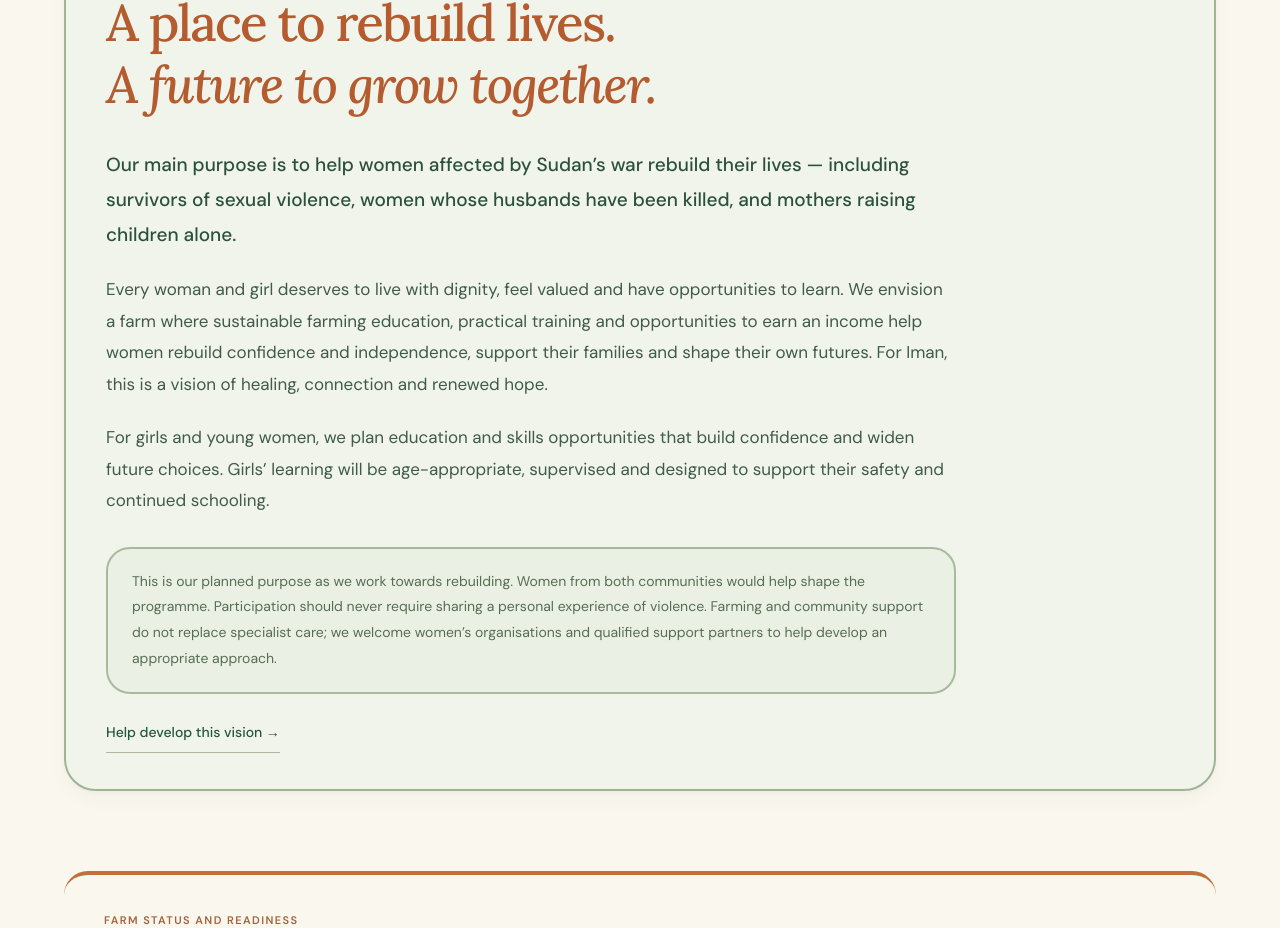
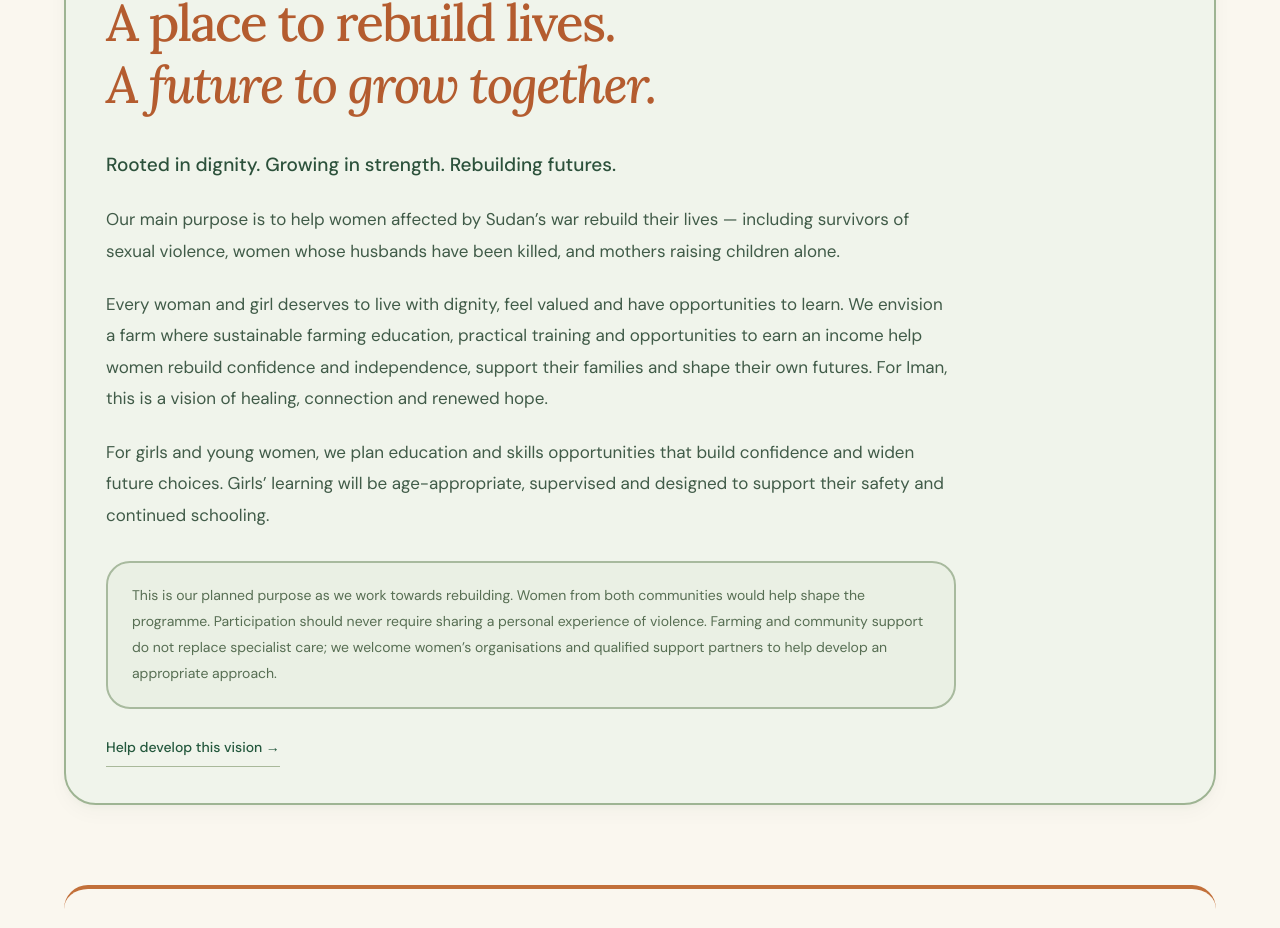
Before and after one commit to Hero988/RiseMeUp, a React (Vite) app: page / in a window 1280 px wide. Shown: the part 5947-6875 px from the top of the page. Built offline with nearby package versions, Linux system fonts and the light colour scheme; a web font is replaced by a local one.

Commit message:
Add approved dignity and rebuilding futures slogan to women and girls section

```diff
--- a/src/App.tsx
+++ b/src/App.tsx
@@ -292,6 +292,7 @@ export default function App() {
             <section className="farm-women" aria-labelledby="farm-women-title">
               <p className="eyebrow">Women and girls at the heart of Virgin Mary Farm</p>
               <h3 id="farm-women-title">A place to rebuild lives.<br /><em>A future to grow together.</em></h3>
+              <p className="women-slogan">Rooted in dignity. Growing in strength. Rebuilding futures.</p>
               <p>Our main purpose is to help women affected by Sudan’s war rebuild their lives — including survivors of sexual violence, women whose husbands have been killed, and mothers raising children alone.</p>
               <p>Every woman and girl deserves to live with dignity, feel valued and have opportunities to learn. We envision a farm where sustainable farming education, practical training and opportunities to earn an income help women rebuild confidence and independence, support their families and shape their own futures. For Iman, this is a vision of healing, connection and renewed hope.</p>
               <p>For girls and young women, we plan education and skills opportunities that build confidence and widen future choices. Girls’ learning will be age-appropriate, supervised and designed to support their safety and continued schooling.</p>
```
